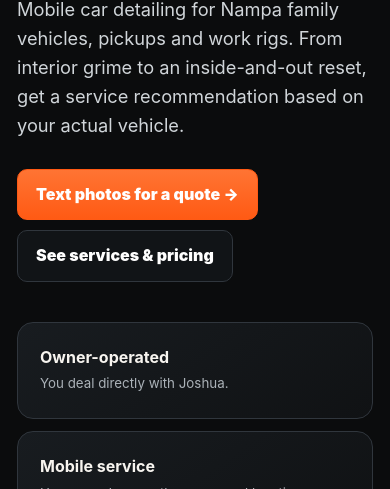
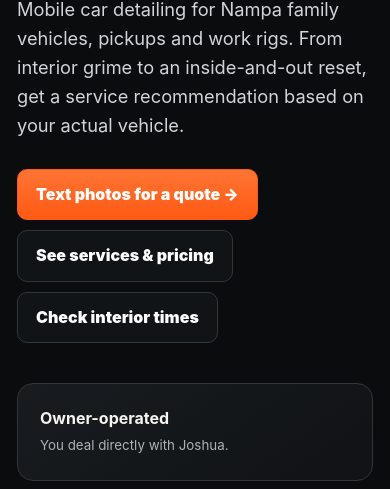
Before and after one commit to Hustle-N-Shine-Detailing/hns-web, a website: page mobile-detailing-nampa-id/index.html in a window 390 px wide. Shown: the part 355-844 px from the top of the page. Drawn offline with Linux system fonts and the light colour scheme; no server answers.

Commit message:
Conversion: faster booking paths and click tracking (mobile-detailing-nampa-id/index.html)

```diff
--- a/mobile-detailing-nampa-id/index.html
+++ b/mobile-detailing-nampa-id/index.html
@@ -12,7 +12,7 @@
 <body>
 <header class="top"><div class="wrap"><a class="brand" href="../">Hustle <span>&amp;</span> Shine Detailing</a><nav><a href="../#services">Services</a><a href="../#before-after">Before / After</a><a href="tel:+12089771200">Call (208) 977-1200</a></nav></div></header>
 <main>
-<section class="hero"><div class="wrap"><div class="eyebrow">Nampa, Idaho · Mobile auto detailing</div><h1>Mobile detailing in <span>Nampa.</span></h1><p class="lead">Mobile car detailing for Nampa family vehicles, pickups and work rigs. From interior grime to an inside-and-out reset, get a service recommendation based on your actual vehicle.</p><div class="actions"><a class="btn primary" href="sms:+12089771200?&body=Hi%20Joshua%2C%20I%E2%80%99m%20in%20Nampa%20and%20want%20a%20fast%20detailing%20quote.%20I%E2%80%99ll%20send%20my%20year%2Fmake%2Fmodel%20and%20a%20few%20photos.">Text photos for a quote →</a><a class="btn outline" href="/?utm_source=local_page&utm_medium=organic&utm_campaign=nampa_seo#services">See services &amp; pricing</a></div><div class="proof"><div><strong>Owner-operated</strong><small>You deal directly with Joshua.</small></div><div><strong>Mobile service</strong><small>Home, work or another approved location.</small></div><div><strong>Clear scope</strong><small>Know what is being done before the job starts.</small></div></div></div></section>
+<section class="hero"><div class="wrap"><div class="eyebrow">Nampa, Idaho · Mobile auto detailing</div><h1>Mobile detailing in <span>Nampa.</span></h1><p class="lead">Mobile car detailing for Nampa family vehicles, pickups and work rigs. From interior grime to an inside-and-out reset, get a service recommendation based on your actual vehicle.</p><div class="actions"><a class="btn primary" href="sms:+12089771200?&body=Hi%20Joshua%2C%20I%E2%80%99m%20in%20Nampa%20and%20want%20a%20fast%20detailing%20quote.%20I%E2%80%99ll%20send%20my%20year%2Fmake%2Fmodel%20and%20a%20few%20photos.">Text photos for a quote →</a><a class="btn outline" href="/?utm_source=local_page&utm_medium=organic&utm_campaign=nampa_seo#services">See services &amp; pricing<a class="btn outline js-direct-calendly" href="https://calendly.com/mrbaldwin-hustlenshine/complete-interior-restoration?utm_source=hustlenshine_website&utm_medium=local_page&utm_campaign=local_page_quick_booking" target="_blank" rel="noopener noreferrer">Check interior times</a></div><div class="proof"><div><strong>Owner-operated</strong><small>You deal directly with Joshua.</small></div><div><strong>Mobile service</strong><small>Home, work or another approved location.</small></div><div><strong>Clear scope</strong><small>Know what is being done before the job starts.</small></div></div></div></section>
 <section class="section"><div class="wrap split"><div><div class="eyebrow">Detailing without the runaround</div><h2>Built for real daily drivers.</h2><p class="lead">For a truck with dusty floors or an SUV with everyday interior buildup, we can recommend interior restoration or a complete detail. Photos help identify heavier cleaning before the service is scheduled.</p></div><div class="card"><h3>Popular services</h3><ul class="list"><li><strong>Interior Restoration</strong><br><span class="muted">Vacuum, surfaces, glass, carpets and upholstery.</span></li><li><strong>Signature Full Detail</strong><br><span class="muted">Inside-and-out reset for daily drivers and family vehicles.</span></li><li><strong>Exterior / Paint Care</strong><br><span class="muted">Wash, gloss, correction and protection based on paint condition.</span></li></ul></div></div></section>
 <section class="section"><div class="wrap"><div class="eyebrow">How it works</div><h2>Get the right service the first time.</h2><div class="grid"><article class="card"><b>01</b><h3>Pick a service</h3><p>Use the online pricing flow if you already know what the vehicle needs.</p></article><article class="card"><b>02</b><h3>Or text photos</h3><p>If the condition is hard to describe, send photos and the vehicle year, make and model.</p></article><article class="card"><b>03</b><h3>Confirm the job</h3><p>Scope, price and scheduling are confirmed before the detail begins.</p></article></div></div></section>
 <section class="section"><div class="wrap"><div class="eyebrow">Nampa detailing questions</div><h2>Before you book.</h2><div class="grid"><article class="card"><b>01</b><h3>Do you provide mobile detailing in Nampa?</h3><p>Yes. Nampa is part of Hustle & Shine’s published Treasure Valley mobile service area.</p></article><article class="card"><b>02</b><h3>How do I get the fastest quote?</h3><p>Text year, make, model and a few photos. Joshua can help choose the right detail before you schedule.</p></article><article class="card"><b>03</b><h3>What if my vehicle needs specialty or paint work?</h3><p>Send photos first when the vehicle has heavy stains, pet hair, oxidation or other condition issues.</p></article></div></div></section>
```
